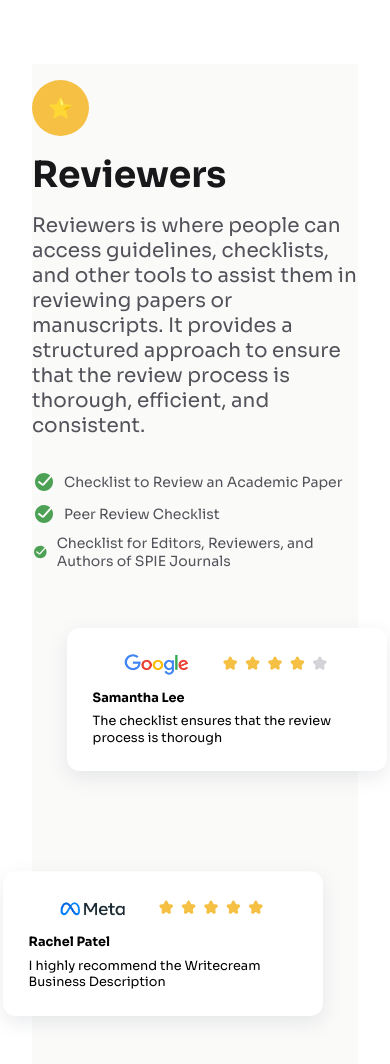
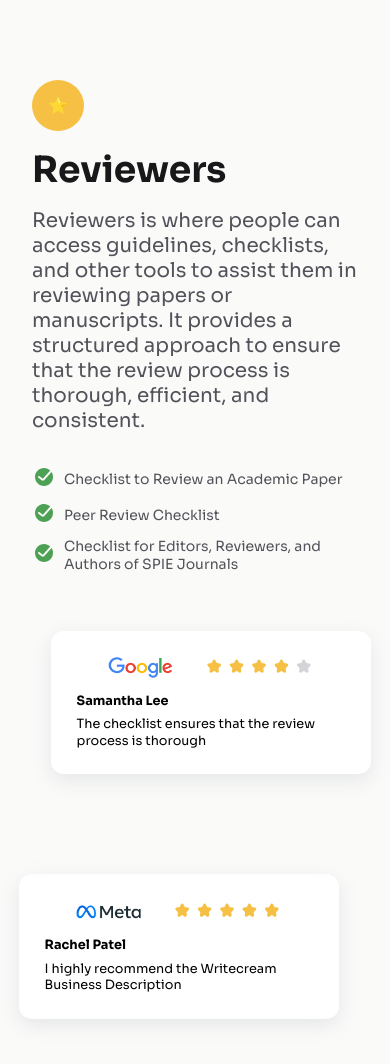
Before and after one commit to DevPadd/Testimonial-page, a plain HTML site: page index.html in a window 390 px wide. Drawn offline with Linux system fonts and the light colour scheme.

Commit message:
fixed some minor spacing and UI error

```diff
--- a/index.html
+++ b/index.html
@@ -27,7 +27,8 @@
 
                 <ul>
                     <li>
-                        <svg
+                        <span
+                            ><svg
                                 width="24"
                                 height="24"
                                 viewBox="0 0 24 24"
@@ -39,12 +40,14 @@
                                     clip-rule="evenodd"
                                     d="M12 21C16.9706 21 21 16.9706 21 12C21 10.1666 20.4518 8.46124 19.5103 7.03891L12.355 14.9893C11.6624 15.7589 10.4968 15.8726 9.66844 15.2513L6.4 12.8C5.95817 12.4686 5.86863 11.8418 6.2 11.4C6.53137 10.9582 7.15817 10.8686 7.6 11.2L10.8684 13.6513L18.214 5.48955C16.5986 3.94717 14.4099 3 12 3C7.02944 3 3 7.02944 3 12C3 16.9706 7.02944 21 12 21Z"
                                     fill="#4CA154"
-                            />
-                        </svg>
+                                /></svg
+                        ></span>
+
                         Checklist to Review an Academic Paper
                     </li>
                     <li>
-                        <svg
+                        <span
+                            ><svg
                                 width="24"
                                 height="24"
                                 viewBox="0 0 24 24"
@@ -56,12 +59,14 @@
                                     clip-rule="evenodd"
                                     d="M12 21C16.9706 21 21 16.9706 21 12C21 10.1666 20.4518 8.46124 19.5103 7.03891L12.355 14.9893C11.6624 15.7589 10.4968 15.8726 9.66844 15.2513L6.4 12.8C5.95817 12.4686 5.86863 11.8418 6.2 11.4C6.53137 10.9582 7.15817 10.8686 7.6 11.2L10.8684 13.6513L18.214 5.48955C16.5986 3.94717 14.4099 3 12 3C7.02944 3 3 7.02944 3 12C3 16.9706 7.02944 21 12 21Z"
                                     fill="#4CA154"
-                            />
-                        </svg>
+                                /></svg
+                        ></span>
+
                         Peer Review Checklist
                     </li>
                     <li>
-                        <svg
+                        <span
+                            ><svg
                                 width="24"
                                 height="24"
                                 viewBox="0 0 24 24"
@@ -73,8 +78,9 @@
                                     clip-rule="evenodd"
                                     d="M12 21C16.9706 21 21 16.9706 21 12C21 10.1666 20.4518 8.46124 19.5103 7.03891L12.355 14.9893C11.6624 15.7589 10.4968 15.8726 9.66844 15.2513L6.4 12.8C5.95817 12.4686 5.86863 11.8418 6.2 11.4C6.53137 10.9582 7.15817 10.8686 7.6 11.2L10.8684 13.6513L18.214 5.48955C16.5986 3.94717 14.4099 3 12 3C7.02944 3 3 7.02944 3 12C3 16.9706 7.02944 21 12 21Z"
                                     fill="#4CA154"
-                            />
-                        </svg>
+                                /></svg
+                        ></span>
+
                         Checklist for Editors, Reviewers, and Authors of SPIE
                         Journals
                     </li>
--- a/style.css
+++ b/style.css
@@ -3,10 +3,11 @@
     padding: 0;
     box-sizing: border-box;
 }
-
+body {
+    background-color: #fafaf9;
+}
 main {
     display: flex;
-    background-color: #fafaf9;
 
     margin-top: 15vh;
     justify-content: space-evenly;
@@ -26,7 +27,7 @@ main {
     -ms-border-radius: 50%;
     -o-border-radius: 50%;
     display: inline-block;
-    font-size: 1.25rem;
+    font-size: 1rem;
     margin: 1rem 0;
     width: fit-content;
 }
@@ -111,30 +112,32 @@ main {
 
 /* queries */
 
-@media all and (max-width: 765px) {
+@media all and (max-width: 1024px) {
     main {
         flex-direction: column;
         align-items: center;
         margin: 4rem 2rem;
     }
+}
 
+@media all and (max-width: 765px) {
     .card-wrapper {
         width: 100%;
     }
     .card:first-child {
         align-self: center;
-        transform: translate(2rem) scale(0.8);
-        -webkit-transform: translate(2rem) scale(0.8);
-        -moz-transform: translate(2rem) scale(0.8);
-        -ms-transform: translate(2rem) scale(0.8);
-        -o-transform: translate(2rem) scale(0.8);
+        transform: translate(1rem) scale(0.8);
+        -webkit-transform: translate(1rem) scale(0.8);
+        -moz-transform: translate(1rem) scale(0.8);
+        -ms-transform: translate(1rem) scale(0.8);
+        -o-transform: translate(1rem) scale(0.8);
     }
     .card:last-child {
         align-self: center;
-        transform: translate(-2rem) scale(0.8);
-        -webkit-transform: translate(-2rem) scale(0.8);
-        -moz-transform: translate(-2rem) scale(0.8);
-        -ms-transform: translate(-2rem) scale(0.8);
-        -o-transform: translate(-2rem) scale(0.8);
+        transform: translate(-1rem) scale(0.8);
+        -webkit-transform: translate(-1rem) scale(0.8);
+        -moz-transform: translate(-1rem) scale(0.8);
+        -ms-transform: translate(-1rem) scale(0.8);
+        -o-transform: translate(-1rem) scale(0.8);
     }
 }
```
Lines whose indentation alone changed are shown as unchanged.
